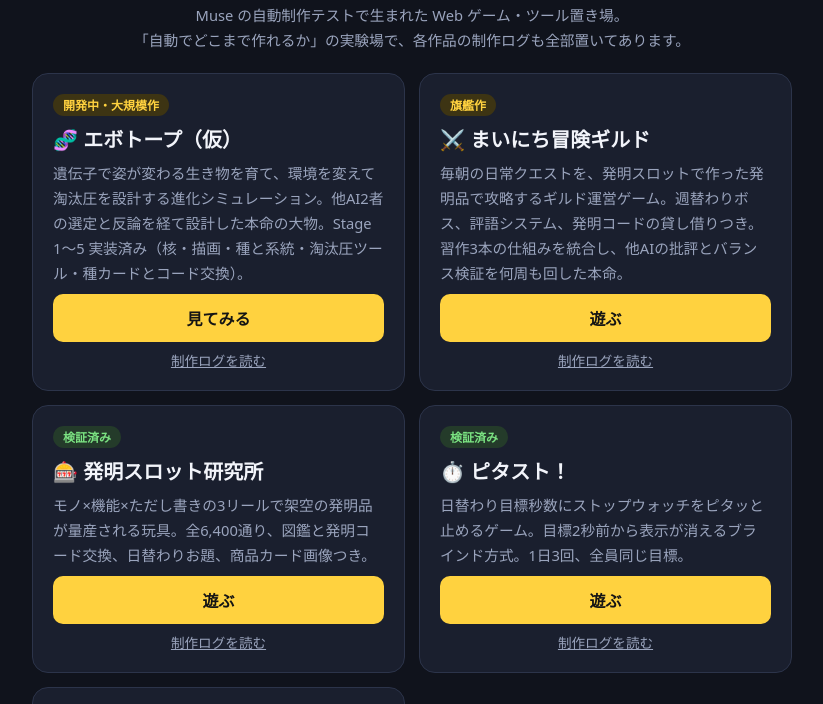
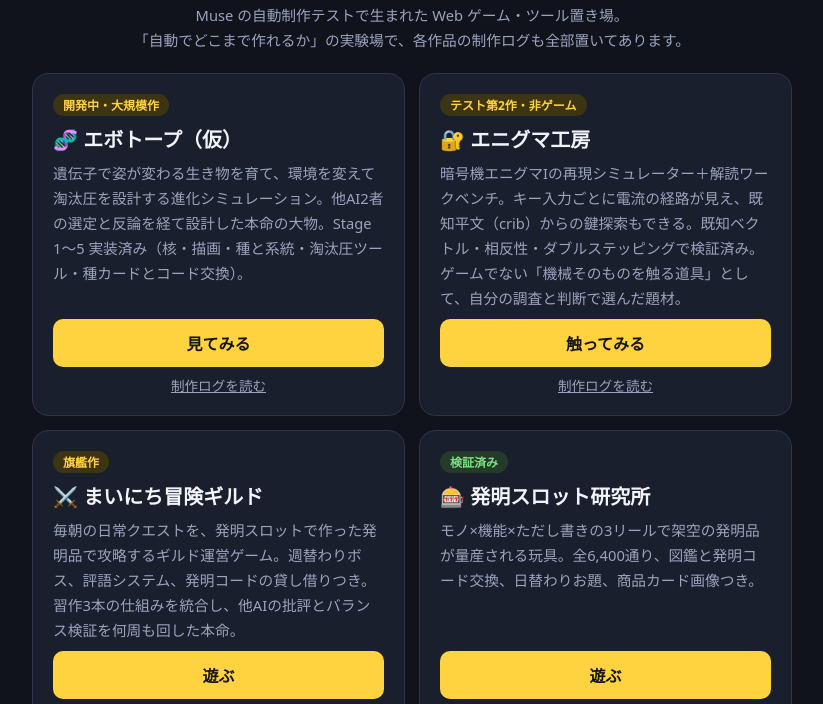
Before and after one commit to Tosh1000950/auto-lab, a plain HTML site: page index.html in a window 1280 px wide. Shown: the part 78-782 px from the top of the page, without its empty margins (228-1051 px from the left). Drawn offline with Linux system fonts and the light colour scheme.

Commit message:
エニグマ工房 Stage 5：説明書とハブ掲載・全Stage完了

```diff
--- a/index.html
+++ b/index.html
@@ -42,6 +42,14 @@ footer{color:var(--sub);font-size:.8rem;text-align:center;line-height:1.8;paddin
     </section>
 
     <section class="card">
+      <span class="badge flag">テスト第2作・非ゲーム</span>
+      <h2>🔐 エニグマ工房</h2>
+      <p>暗号機エニグマIの再現シミュレーター＋解読ワークベンチ。キー入力ごとに電流の経路が見え、既知平文（crib）からの鍵探索もできる。既知ベクトル・相反性・ダブルステッピングで検証済み。ゲームでない「機械そのものを触る道具」として、自分の調査と判断で選んだ題材。</p>
+      <a class="play" href="./enigma-koubou/">触ってみる</a>
+      <a class="log" href="./enigma-koubou/PROGRESS.md">制作ログを読む</a>
+    </section>
+
+    <section class="card">
       <span class="badge flag">旗艦作</span>
       <h2>⚔️ まいにち冒険ギルド</h2>
       <p>毎朝の日常クエストを、発明スロットで作った発明品で攻略するギルド運営ゲーム。週替わりボス、評語システム、発明コードの貸し借りつき。習作3本の仕組みを統合し、他AIの批評とバランス検証を何周も回した本命。</p>
```
